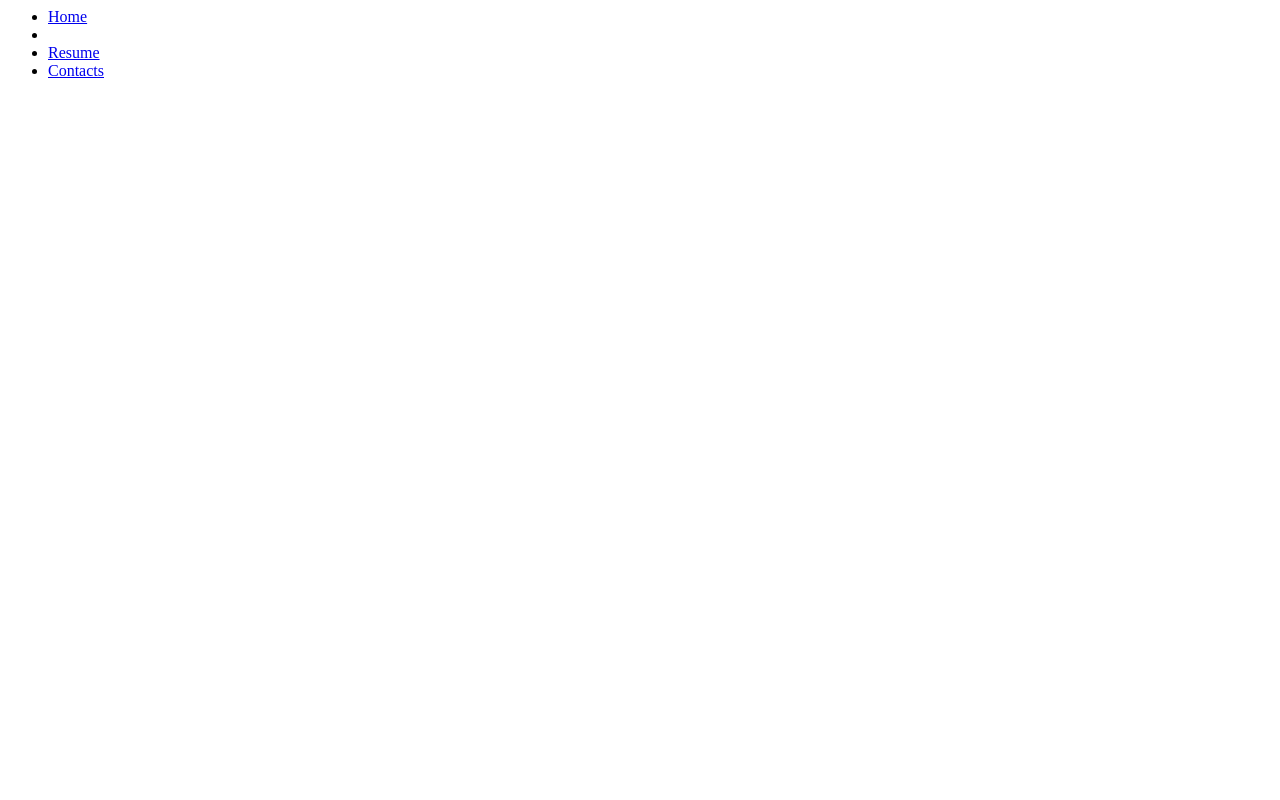
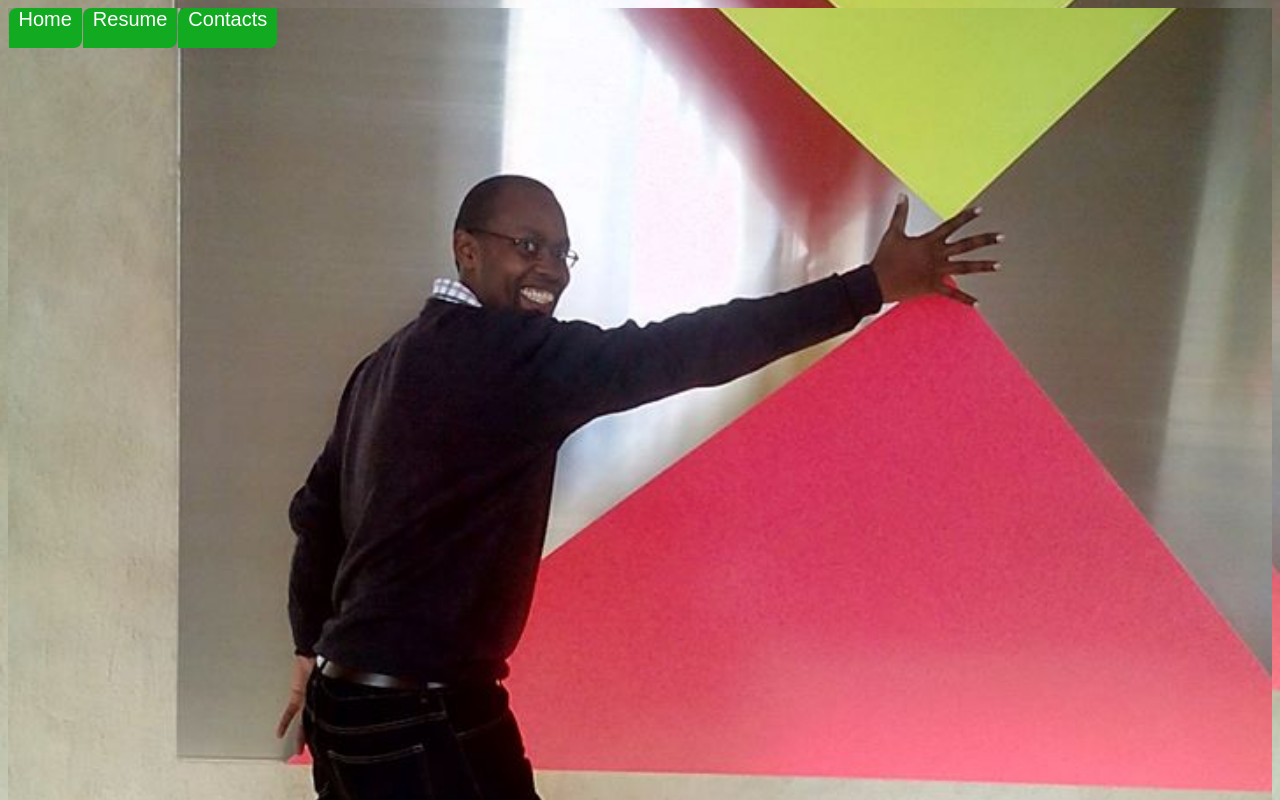
Before and after one commit to eogenche/portfolio, a plain HTML site: page index.html in a window 1280 px wide. Shown: the top 800 px of the page. Drawn offline with Linux system fonts and the light colour scheme.

Commit message:
add css changes

```diff
--- a/index.css
+++ b/index.css
@@ -1,15 +1,7 @@
 body, html {
   height: 100%;
-}
-
-.bg {
-  /* The image used */
-  background-image: eric.jpg;
-
-  /* Full height */
-  height: 100%;
-
-  /* Center and scale the image nicely */
+background-image:url(eric.jpg);
+   height: 120%;
   background-position: center;
   background-repeat: no-repeat;
   background-size: cover;
@@ -23,3 +15,28 @@ body, html {
     width: 350px;
     float: left;
   }
+ul{
+   list-style-type: none;
+    margin: 0;
+    padding: 0;
+}
+li{
+  display: inline;
+  size: 0ch;
+}
+a{
+  text-decoration: none;
+  float: left;
+  height: 40px;
+  padding:0 10px;
+  margin:0 0.5;
+  border-top-left-radius: 8px;
+  border-bottom-right-radius: 8px;
+  background-color:  #12aa21;
+  font-size: 20px;
+  color: #ffffff;
+  font-family: arial, verdana, sans-serif;
+}
+a:hover{
+  background-color: #432234;
+}
```
